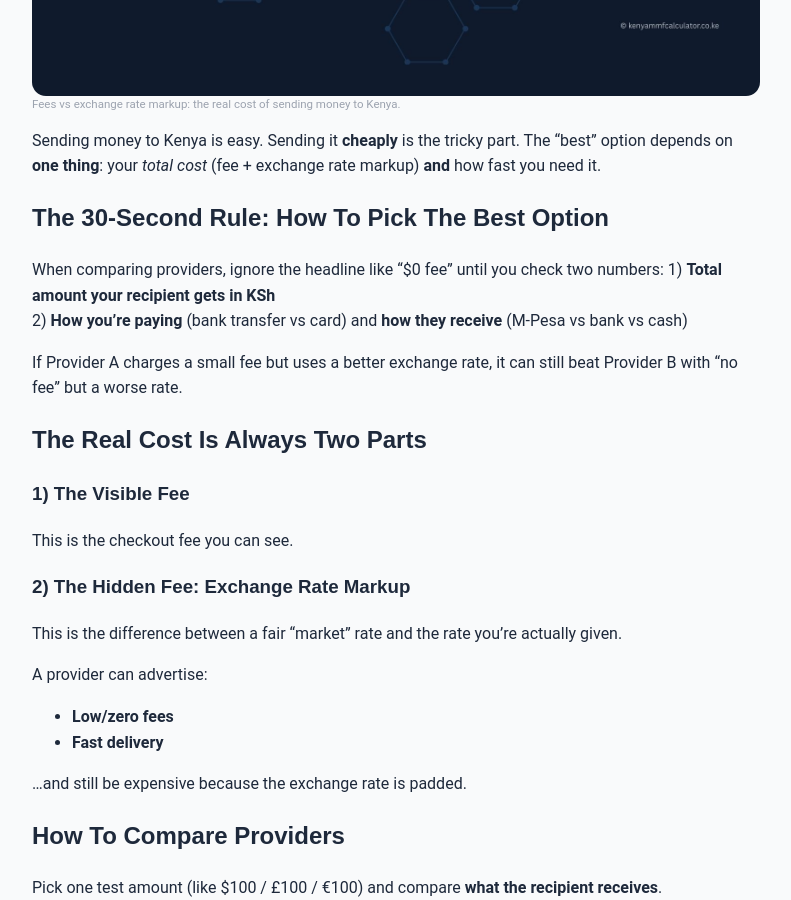
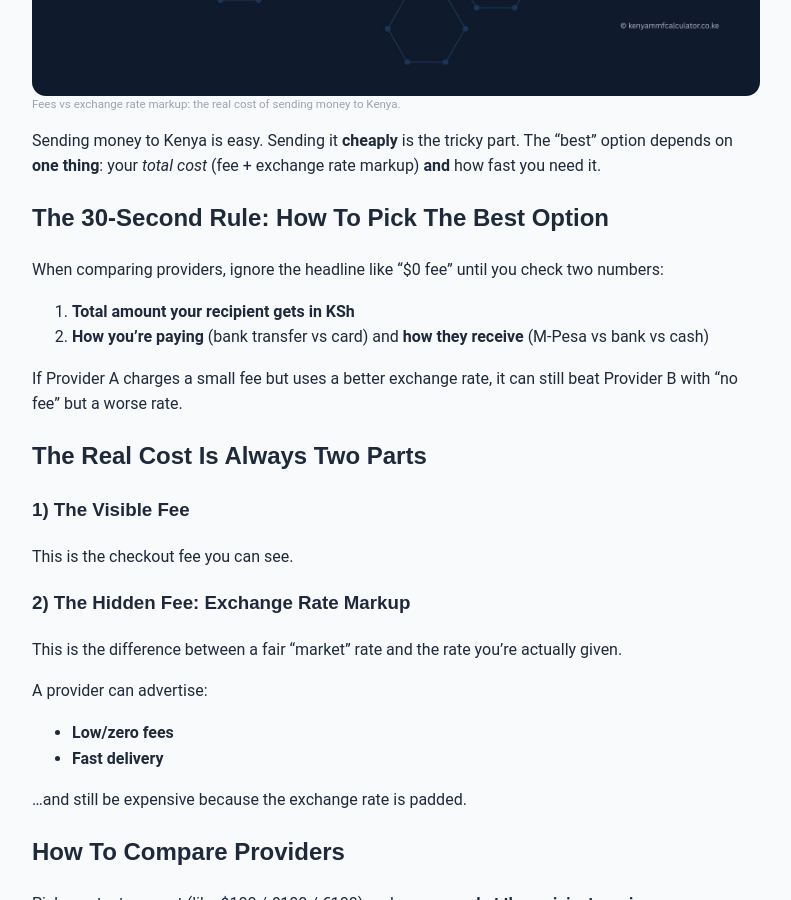
Before and after one commit to Coinimain/kenyanmmf, a Jekyll site: the page built from _posts/2026-03-03-how-to-send-money-to-kenya-fees-rates-speed.md, in a window 1280 px wide and 900 px high, scrolled down 566 px. Shown: the whole window, without its empty margins (244-1035 px from the left). Built offline with Jekyll 4.4.1, drawn with Linux system fonts in a browser that asks for light colours; comment, search, counter and statistics services are not loaded.

Commit message:
Publish money transfers guide post

```diff
--- a/_posts/2026-03-03-how-to-send-money-to-kenya-fees-rates-speed.md
+++ b/_posts/2026-03-03-how-to-send-money-to-kenya-fees-rates-speed.md
@@ -30,8 +30,8 @@ Sending money to Kenya is easy. Sending it **cheaply** is the tricky part. The
 ## The 30-Second Rule: How To Pick The Best Option
 
 When comparing providers, ignore the headline like “$0 fee” until you check two numbers:
-1) **Total amount your recipient gets in KSh**
-2) **How you’re paying** (bank transfer vs card) and **how they receive** (M-Pesa vs bank vs cash)
+1. **Total amount your recipient gets in KSh**
+2. **How you’re paying** (bank transfer vs card) and **how they receive** (M-Pesa vs bank vs cash)
 
 If Provider A charges a small fee but uses a better exchange rate, it can still beat Provider B with “no fee” but a worse rate.
 
```
